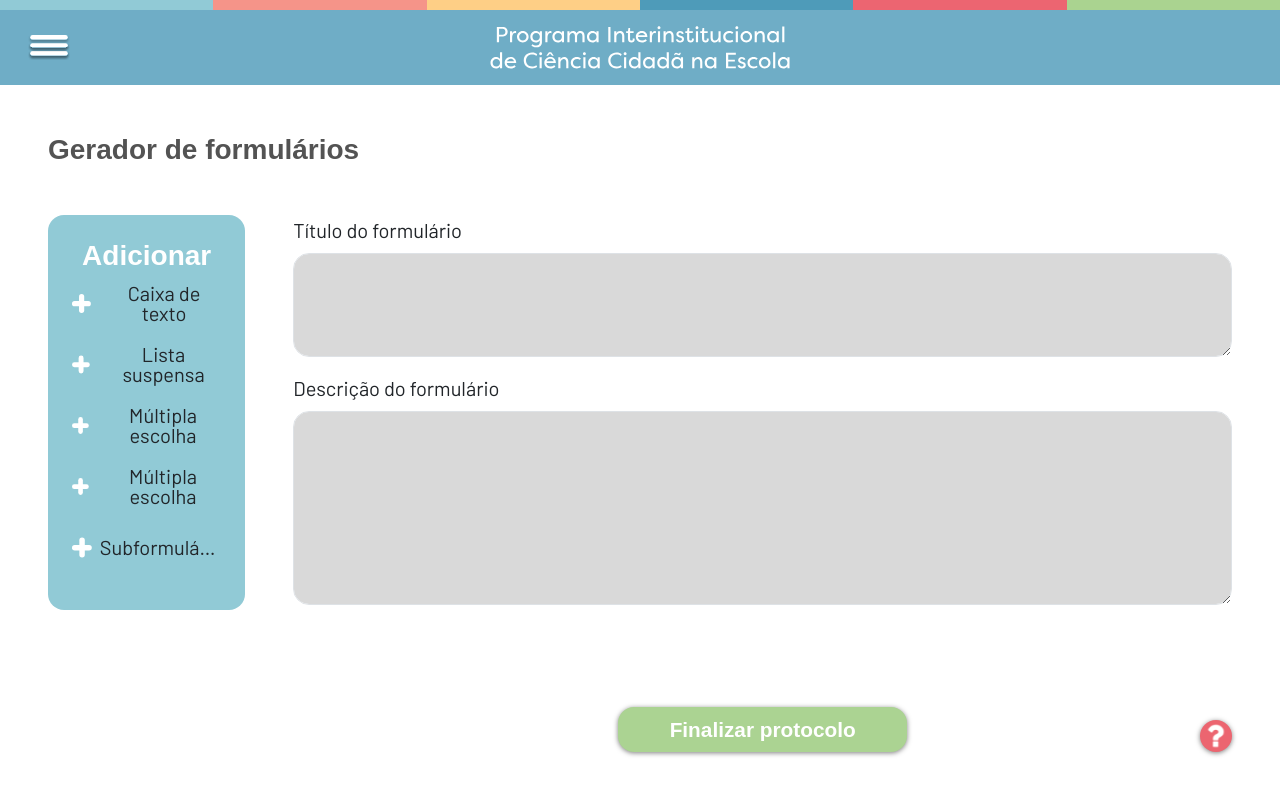
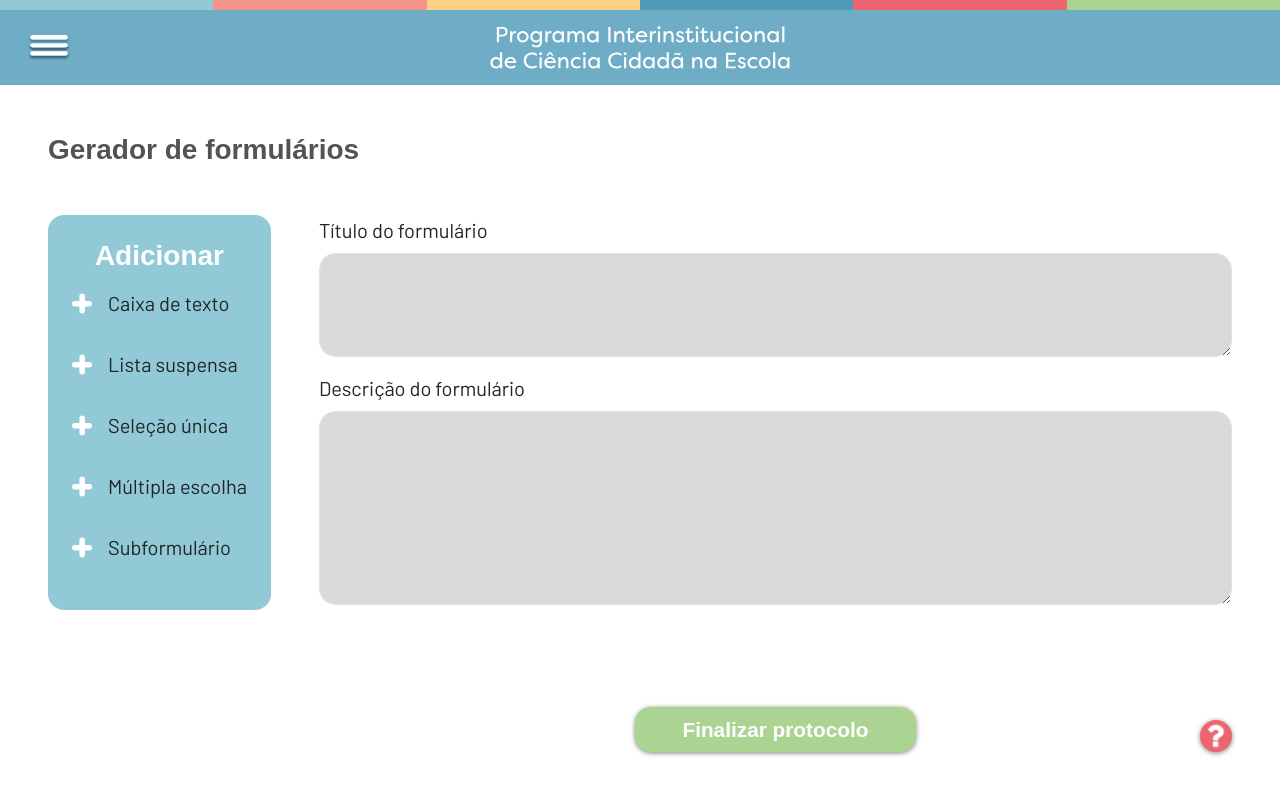
Before and after one commit to VRI-UFPR/CienciaNaEscola, a React (Create React App) app: page /createprotocol in a window 1280 px wide. Shown: the top 794 px of the page. Built offline with nearby package versions, Linux system fonts and the light colour scheme; a web font is replaced by a local one.

Commit message:
[FIX] Correções de aspecto

```diff
--- a/src/pages/CreateProtocolPage.jsx
+++ b/src/pages/CreateProtocolPage.jsx
@@ -70,7 +70,7 @@ function CreateProtocolPage(props) {
                     <h1 className="font-century-gothic color-grey fs-3 fw-bold p-0 pb-4 pb-lg-5 m-0">Gerador de formulários</h1>
                 </div>
                 <div className="row flex-grow-1 m-0">
-                    <div className="col-12 col-lg-3 col-xl-2 p-0 pb-4">
+                    <div className="col-12 col-lg-auto p-0 pb-4">
                         <div className="bg-pastel-blue d-flex flex-column align-items-center rounded-4 p-4">
                             <h1 className="font-century-gothic fs-3 fw-bold text-white">Adicionar</h1>
                             <button
@@ -79,23 +79,23 @@ function CreateProtocolPage(props) {
                                 onClick={handleTextBoxAdd}
                             >
                                 <IconPlus className="icon-plus" />
-                                <span className="fs-5 fw-normal lh-1 ps-3">Caixa de texto</span>
+                                <span className="fs-5 fw-normal lh-1 ps-3 text-nowrap">Caixa de texto</span>
                             </button>
                             <button type="button" className="btn btn-transparent shadow-none m-0 p-0 mb-3 d-flex align-items-center w-100">
                                 <IconPlus className="icon-plus" />
-                                <span className="fs-5 fw-normal lh-1 ps-3">Lista suspensa</span>
+                                <span className="fs-5 fw-normal lh-1 ps-3 text-nowrap">Lista suspensa</span>
                             </button>
                             <button type="button" className="btn btn-transparent shadow-none m-0 p-0 mb-3 d-flex align-items-center w-100">
                                 <IconPlus className="icon-plus" />
-                                <span className="fs-5 fw-normal lh-1 ps-3">Múltipla escolha</span>
+                                <span className="fs-5 fw-normal lh-1 ps-3 text-nowrap">Seleção única</span>
                             </button>
                             <button type="button" className="btn btn-transparent shadow-none m-0 p-0 mb-3 d-flex align-items-center w-100">
                                 <IconPlus className="icon-plus" />
-                                <span className="fs-5 fw-normal lh-1 ps-3">Múltipla escolha</span>
+                                <span className="fs-5 fw-normal lh-1 ps-3 text-nowrap">Múltipla escolha</span>
                             </button>
                             <button type="button" className="btn btn-transparent shadow-none m-0 p-0 mb-3 d-flex align-items-center w-100">
                                 <IconPlus className="icon-plus" />
-                                <span className="fs-5 fw-normal lh-1 ps-2 text-truncate">Subformulário</span>
+                                <span className="fs-5 fw-normal lh-1 ps-3 text-nowrap">Subformulário</span>
                             </button>
                         </div>
                     </div>
```
